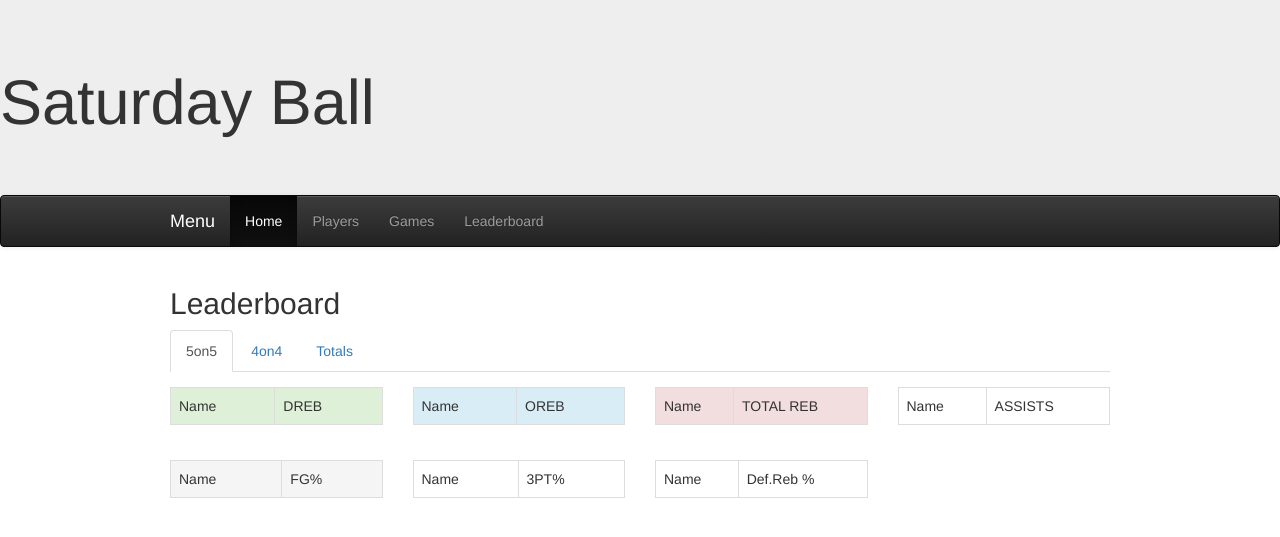
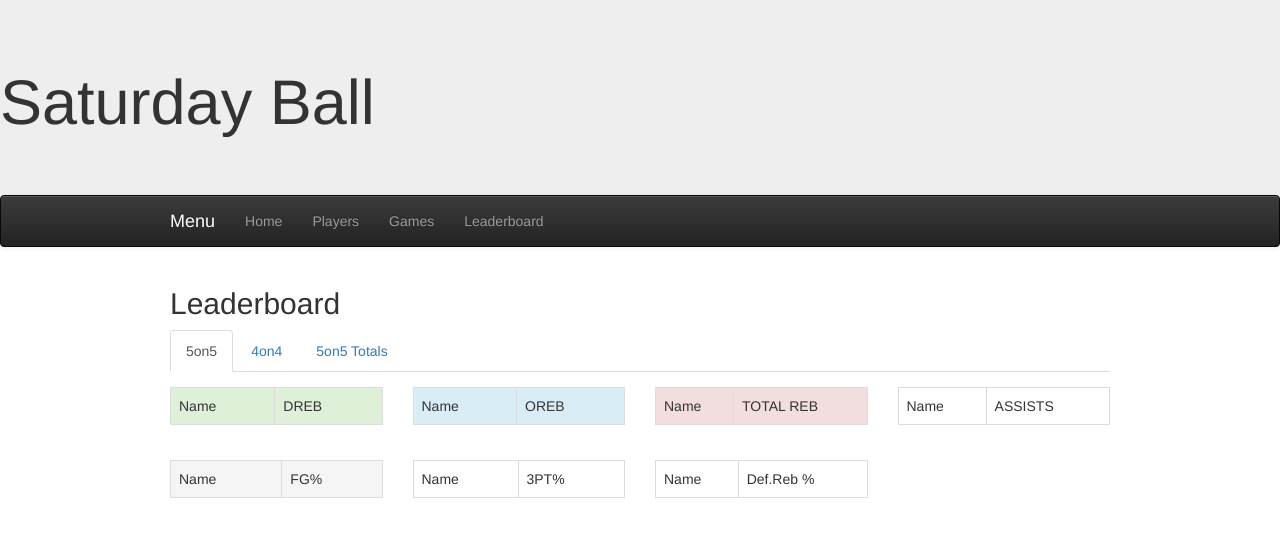
Before and after one commit to adelprete/Pickup-Basketball-Stats, a Django app: a page that uses basketball/templates/base.html in a window 1280 px wide. Shown: the top 537 px of the page. Run offline with Django 3.2, Linux system fonts and the light colour scheme; data that the repository does not hold is empty; parts of the project's set-up code (start-up, migrations or seed data) failed here and were passed over; some libraries are stand-ins or nearby versions.

Commit message:
quick fix

```diff
--- a/basketball/templates/base.html
+++ b/basketball/templates/base.html
@@ -48,7 +48,7 @@
 		 <li id="home_link"><a href="{% url 'root' %}">Home <span class="sr-only">(current)</span></a></li>
 		<li id="players_link"><a href="{% url 'players_home' %}">Players</a></li>
 		<li id="games_link"><a href="{% url 'games_home' %}">Games</a></li>
-		<li><a href="{% url 'leaderboard_home' %}">Leaderboard</a></li>
+		<li id="leadboard_link"><a href="{% url 'leaderboard_home' %}">Leaderboard</a></li>
       </ul>
     </div><!-- /.navbar-collapse -->
 </nav>
--- a/basketball/templates/leaderboard.html
+++ b/basketball/templates/leaderboard.html
@@ -5,7 +5,7 @@
 	<ul class="nav nav-tabs" role="tablist">
 		<li role="presentation" class="active"><a href="#5on5" aria-controls="home" role="tab" data-toggle="tab">5on5</a></li>
 		<li role="presentation"><a href="#4on4" aria-controls="profile" role="tab" data-toggle="tab">4on4</a></li>
-		<li role="presentation"><a href="#totals" aria-controls="profile" role="tab" data-toggle="tab">Totals</a></li>
+		<li role="presentation"><a href="#totals" aria-controls="profile" role="tab" data-toggle="tab">5on5 Totals</a></li>
 	</ul>
 	<div class="tab-content">
 		<div role="tabpanel" class="tab-pane active" id="5on5">
@@ -13,7 +13,10 @@
 		</div>
 		<div role="tabpanel" class="tab-pane" id="4on4">...</div>
 		<div role="tabpanel" class="tab-pane" id="totals">
-			{% lb_totals %}
+			{% lb_5on5_totals %}
 		</div>
 	</div>
 {% endblock %}
+{% block active_tab %}
+	<script>$('#leaderboard_link').addClass('active')</script>
+{% endblock %}
--- a/basketball/templatetags/basketball_tags.py
+++ b/basketball/templatetags/basketball_tags.py
@@ -94,12 +94,12 @@ def lb_five_on_five_pos():
     return context
 
 @register.inclusion_tag('lb_totals.html')
-def lb_totals():
+def lb_5on5_totals():
 
     players = bmodels.Player.objects.all().exclude(first_name__contains="Team").order_by('first_name')
     player_dict = OrderedDict()
     for player in players:
-        player_total = player.statline_set.all().aggregate(\
+        player_total = player.statline_set.filter(game__game_type='5v5').aggregate(\
                 Sum('fga'),Sum('fgm'),Sum('threepm'),Sum('threepa'),\
                 Sum('dreb'),Sum('oreb'),Sum('total_rebounds'),Sum('asts'),\
                 Sum('pot_ast'),Sum('blk'),Sum('ba'),Sum('stls'),\
```
